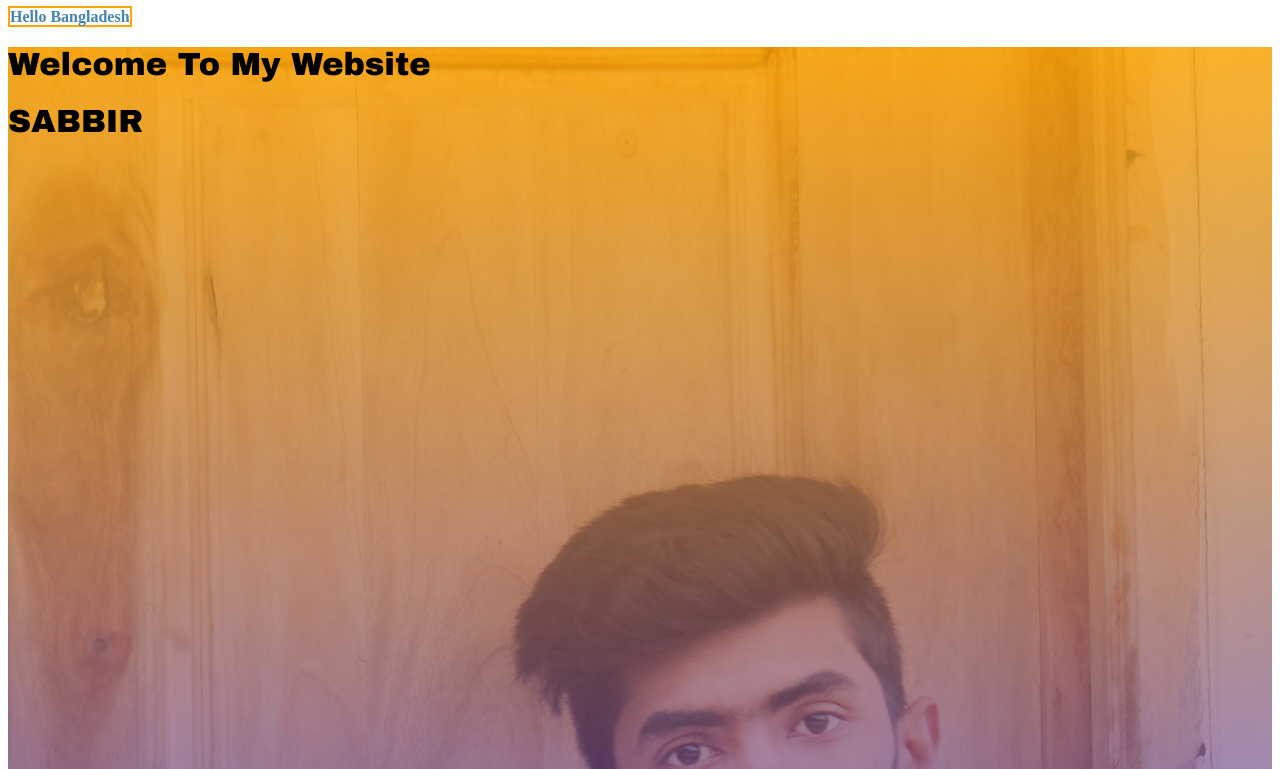
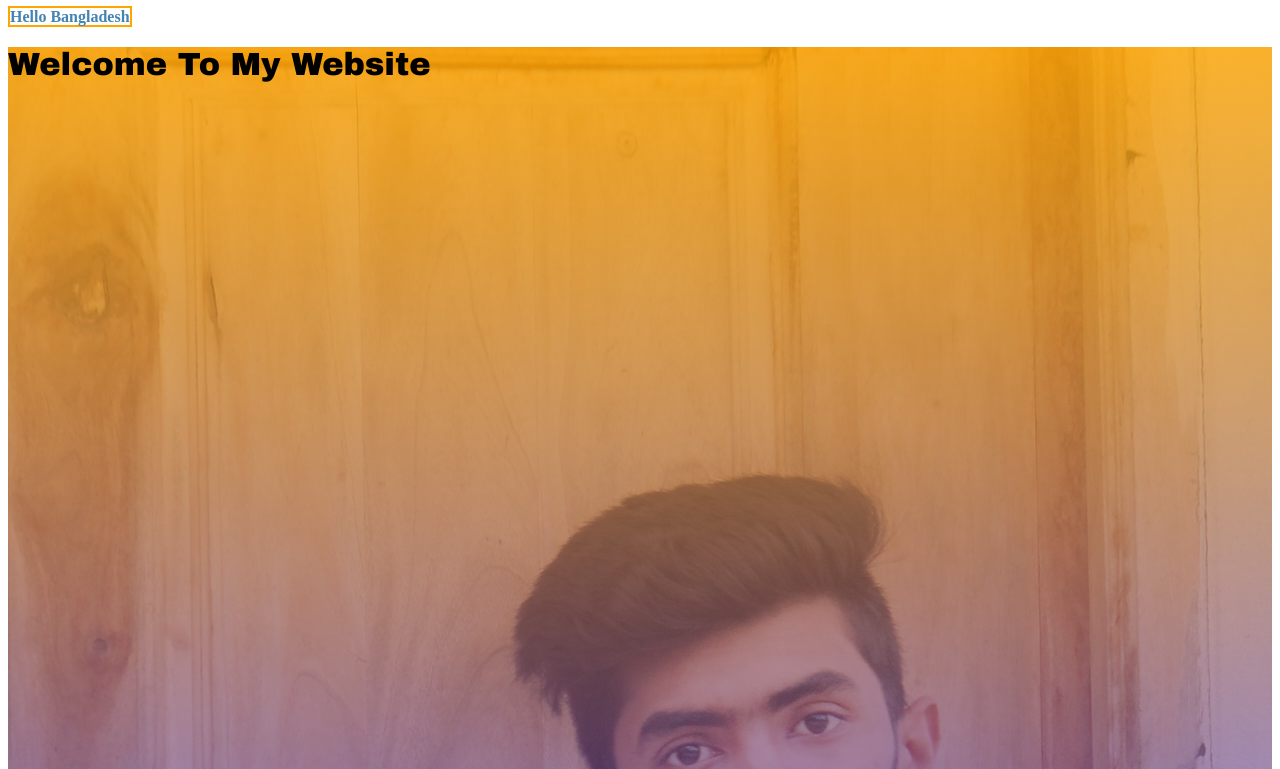
Before and after one commit to Sabbira5/practice, a plain HTML site: page index.html in a window 1280 px wide. Shown: the top 769 px of the page. Drawn offline with Linux system fonts and the light colour scheme.

Commit message:
Update index.html

```diff
--- a/index.html
+++ b/index.html
@@ -15,7 +15,6 @@
 
 	 <h1>
 	     Welcome To My Website
-         <h1>SABBIR</h1>
 	 </h1>
 
      </div>
```
